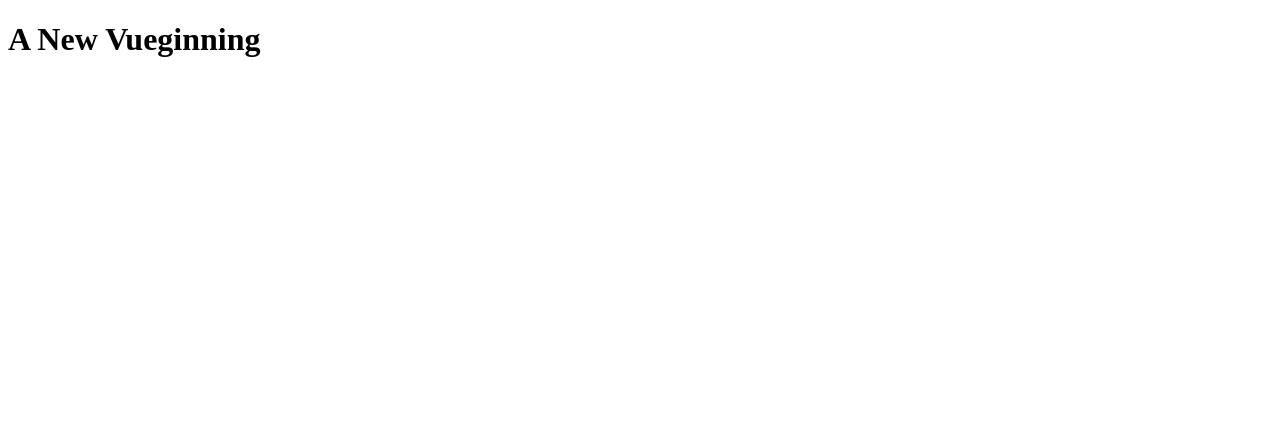
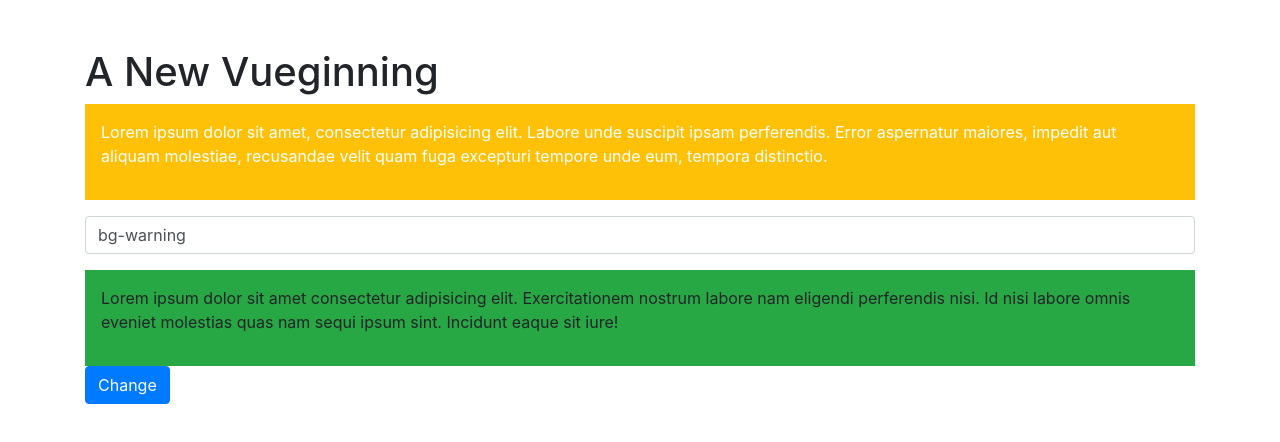
Before and after one commit to braisv/New-Vueginning, a plain HTML site: page index.html in a window 1280 px wide. Drawn offline with nearby package versions, Linux system fonts and the light colour scheme.

Commit message:
class modules learning

```diff
--- a/index.html
+++ b/index.html
@@ -4,13 +4,26 @@
     <meta charset="UTF-8" />
     <meta name="viewport" content="width=device-width, initial-scale=1.0" />
     <meta http-equiv="X-UA-Compatible" content="ie=edge" />
+    <link rel="stylesheet" href="https://stackpath.bootstrapcdn.com/bootstrap/4.4.1/css/bootstrap.min.css" integrity="sha384-Vkoo8x4CGsO3+Hhxv8T/Q5PaXtkKtu6ug5TOeNV6gBiFeWPGFN9MuhOf23Q9Ifjh" crossorigin="anonymous">
     <title>New Vueginning</title>
   </head>
 
   <body>
 
-    <div id="app">
+    <div id="app" class="container mt-5">
       <h1>{{title}}</h1>
+
+      <div :class="['p-3', 'text-white', background]">
+        <p>Lorem ipsum dolor sit amet, consectetur adipisicing elit. Labore unde suscipit ipsam perferendis. Error aspernatur maiores, impedit aut aliquam molestiae, recusandae velit quam fuga excepturi tempore unde eum, tempora distinctio.</p>
+      </div>
+
+      <input type="text" class="form-control my-3" v-model="background">
+
+      <div class="tex-white p-3" :class="{'bg-info' : color , 'bg-success' : !color}">
+        <p>Lorem ipsum dolor sit amet consectetur adipisicing elit. Exercitationem nostrum labore nam eligendi perferendis nisi. Id nisi labore omnis eveniet molestias quas nam sequi ipsum sint. Incidunt eaque sit iure!</p>
+      </div>
+
+      <button class="btn btn-primary" @click="color = !color">Change</button>
     </div>
 
     <script src="https://cdn.jsdelivr.net/npm/vue/dist/vue.js"></script>
--- a/index.js
+++ b/index.js
@@ -1,6 +1,8 @@
 const app = new Vue({
     el: '#app',
     data: {
-        title: 'A New Vueginning'
+        title: 'A New Vueginning',
+        background: 'bg-warning',
+        color: false
     }
 })
```
